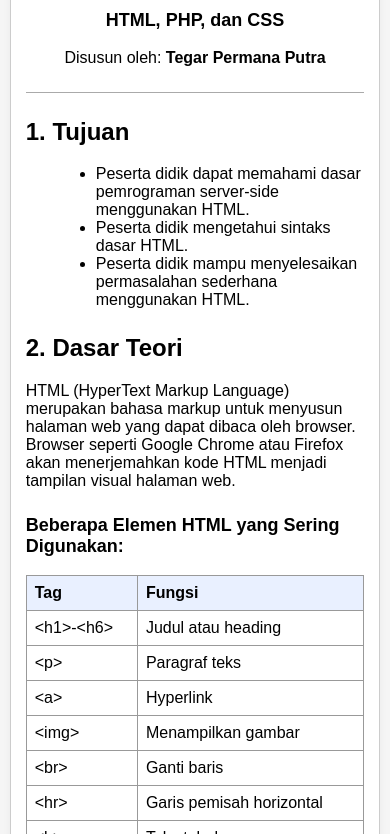
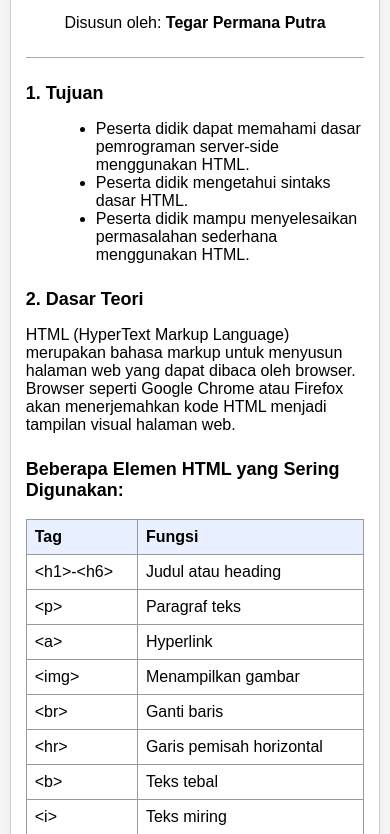
Before and after one commit to tegarpermanaputra21-sudo/learn-html-fundamental, a plain HTML site: page index.html in a window 390 px wide. Shown: the part 408-1242 px from the top of the page. Drawn offline with Linux system fonts and the light colour scheme.

Commit message:
add responsive h2

```diff
--- a/index.html
+++ b/index.html
@@ -152,7 +152,7 @@
     }
 
     @media (max-width: 500px) {
-    .header h1, h3 {
+    .header h1, h2, h3 {
         font-size: 18px;
     }
     .header p {
```
